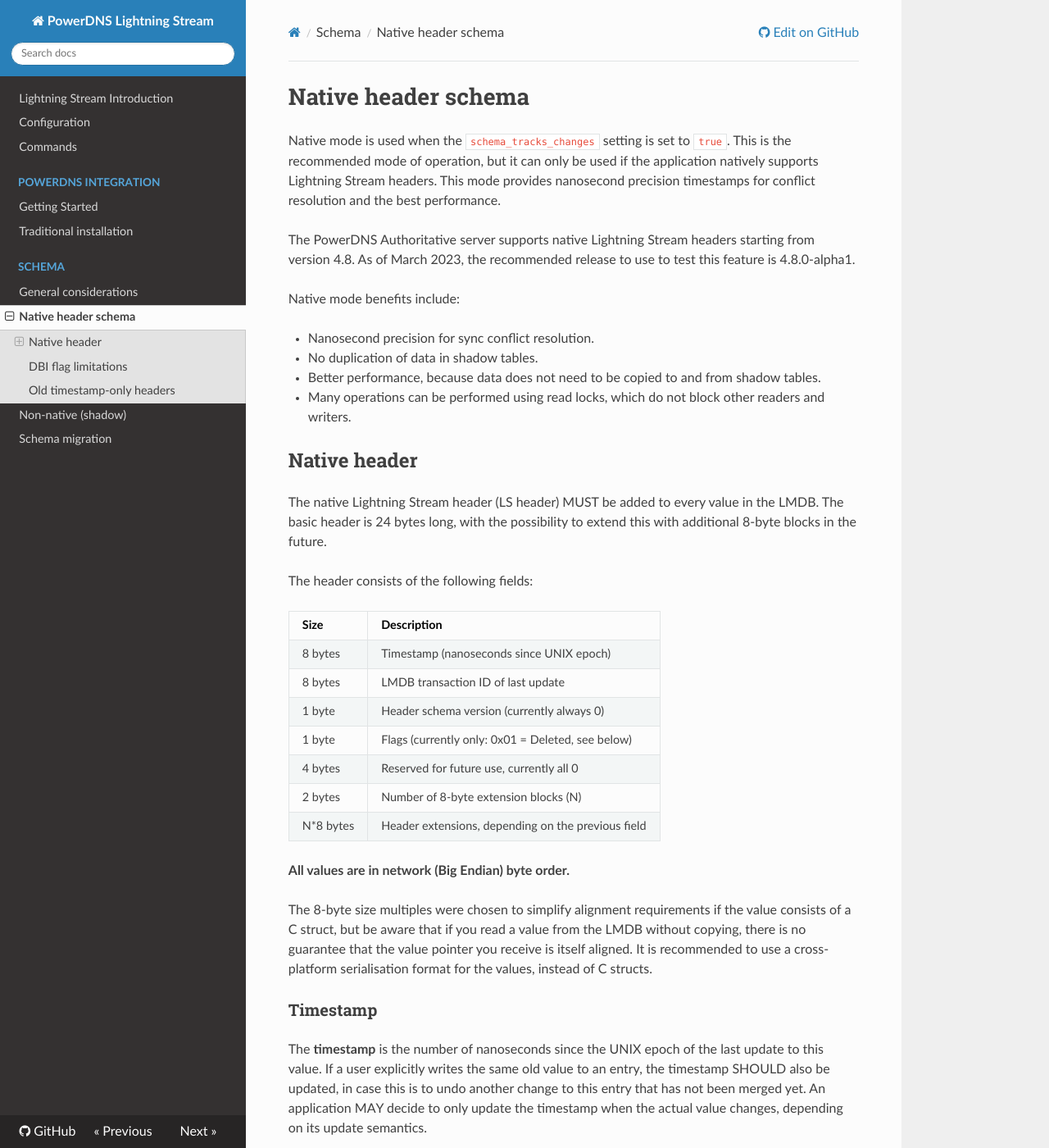
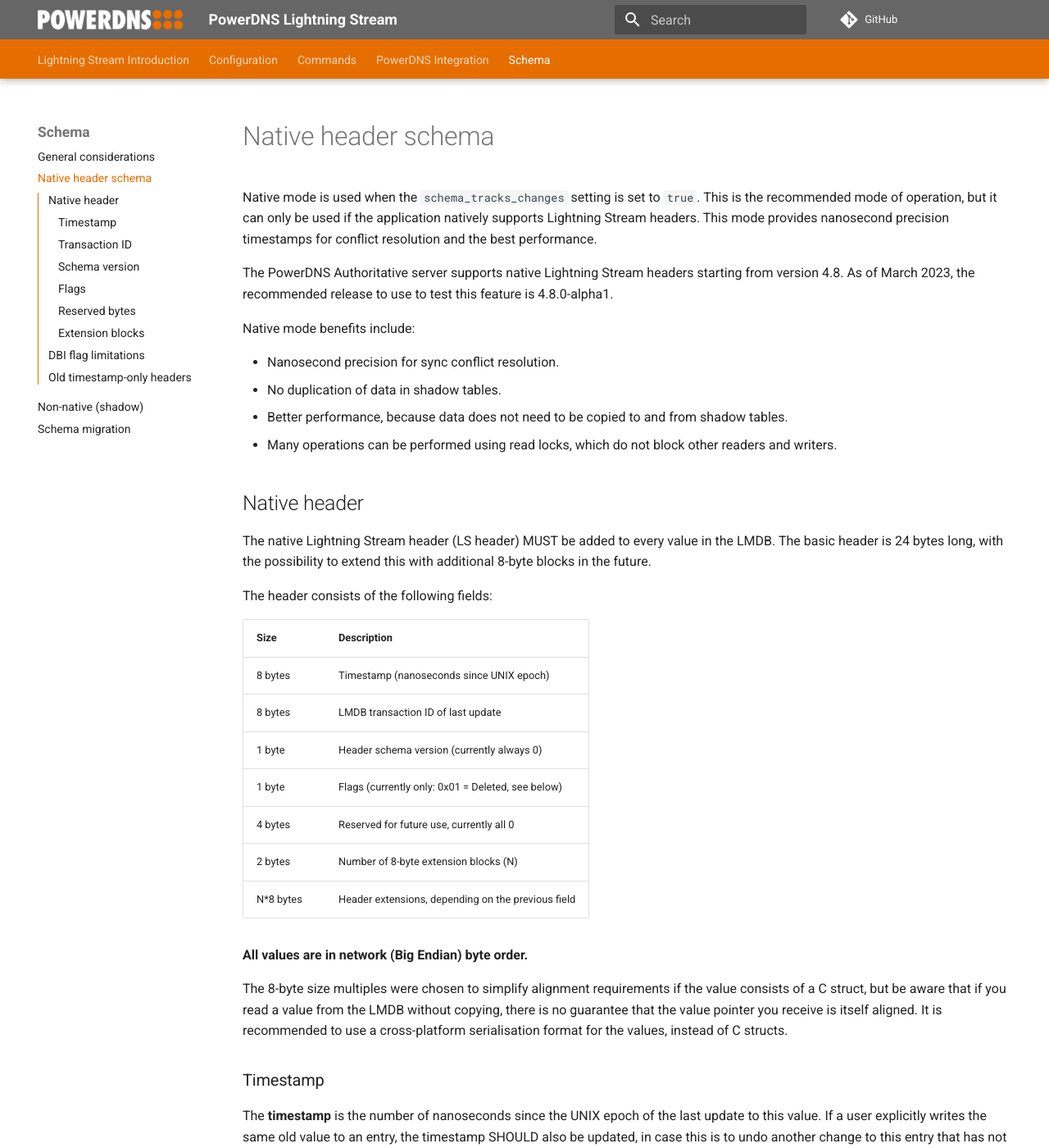
Before and after one commit to PowerDNS/lightningstream, an MkDocs documentation site: the page built from docs/schema-native.md, in a window 1280 px wide and 1400 px high. Shown: the whole window at 82% size. Built offline with MkDocs 1.6.1 and Material for MkDocs 9.7.7, drawn with Linux system fonts in a browser that asks for light colours; nearby versions of some CDN libraries; comment, search, counter and statistics services are not loaded; the version menu is left out; some of the changed text lies outside the part shown.

Commit message:
Change doc theme to material, add version support and add PowerDNS branding

```diff
--- /dev/null
+++ b/docs/stylesheets/extra.css
@@ -0,0 +1,21 @@
+:root {
+    --md-primary-fg-color:        #e66e00;
+    --md-primary-fg-color--light: #e66e00;
+    --md-primary-fg-color--dark:  #e66e00;
+}
+
+.md-header {
+    background-color: #666666;
+}
+
+.md-tabs {
+    background-color: #e66e00;
+}
+
+.md-nav .md-nav__item--section {
+    font-size: 125%;
+}
+
+td > code {
+    white-space: nowrap;
+}
--- a/mkdocs.yml
+++ b/mkdocs.yml
@@ -9,7 +9,31 @@ markdown_extensions:
  - admonition    # Use sparingly, not compatible with GitHub
  # Consider for compatibility with GitHub rendering: - nl2br
 theme:
-  name: readthedocs
+  name: material
+  logo: assets/logo/powerdns_logo_white_orange_rgb.png
+  favicon: assets/logo/icon.png
+  palette:
+    primary: custom
+  features:
+    - navigation.tabs
+    - navigation.tabs.sticky
+    - navigation.top
+    - navigation.tracking
+    - navigation.sections
+    - navigation.footer
+    - toc.integrate
+    - toc.follow
+    - search.highlight
+    - search.share
+    - search.suggest
+
+extra_css:
+  - stylesheets/extra.css
+
+extra:
+  version:
+    alias: true
+    provider: mike
 
 nav:
   - 'Lightning Stream Introduction': index.md
```
Also changed, not shown: docs/assets/logo/icon.png (added), docs/assets/logo/powerdns_logo_black_rgb.png (added), docs/assets/logo/powerdns_logo_grey_orange_rgb.png (added), docs/assets/logo/powerdns_logo_white_orange_rgb.png (added), docs/assets/logo/powerdns_logo_white_rgb.png (added).
